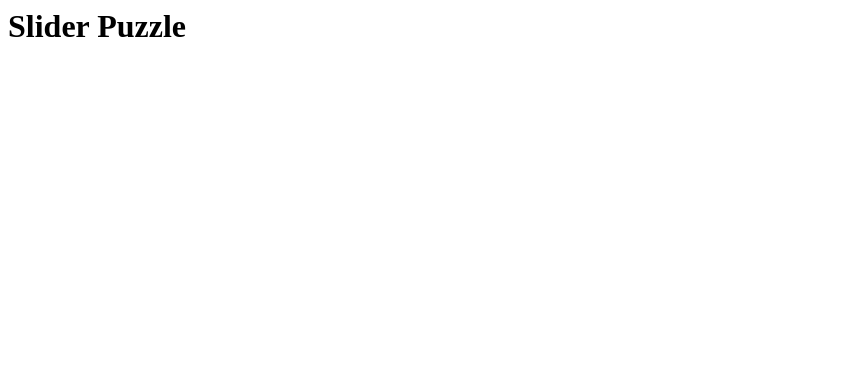
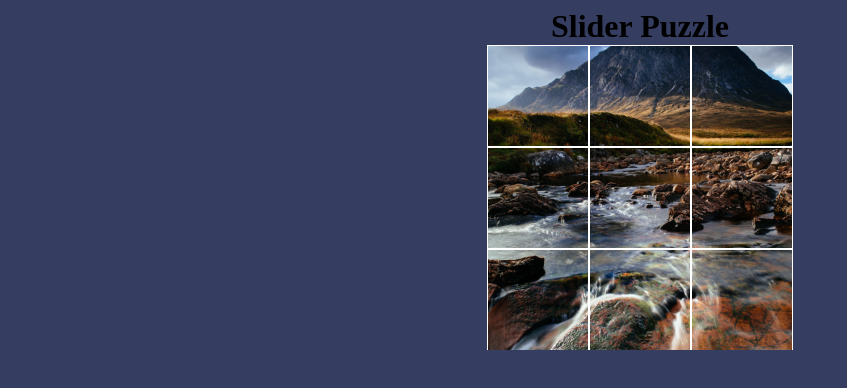
Before and after one commit to Alanleeb/slider_puzzle, a plain HTML site: page index.html in a window 1280 px wide. Shown: the whole page, without its empty margins (0-847 px from the left). Drawn offline with Linux system fonts and the light colour scheme.

Commit message:
game layout

```diff
--- a/index.html
+++ b/index.html
@@ -1,16 +1,41 @@
 <html>
-<head></head>
+<head>
+<link rel="Stylesheet" href="style.css"></link>
+</head>
 <body>
   <h1 class='header'>Slider Puzzle</header>
-  <div id="box1"><div>
-  <div id="box2"><div>
-  <div id="box3"><div>
-  <div id="box4"><div>
-  <div id="box5"><div>
-  <div id="box6"><div>
-  <div id="box7"><div>
-  <div id="box8"><div>
-  <div id="box9"><div>
-
+  <div class="game_container">
+    <div class="Boxes">
+        <div id="box1" class="boxOne">
+        <img id="firstBox" src="Images/image_part_001.jpg" alt="pic1">
+       </div>
+       <div id="box2" class="boxTwo">
+        <img src="Images/image_part_002.jpg" alt="pic2">
+       </div>
+       <div id="box3" class="boxThree" ondragover="allowDrop(event)
+        "ondrop="drop(event)">
+       <img src="Images/image_part_003.jpg" alt="pic3">
+       </div>
+       <div class="box4">
+        <img src="Images/image_part_004.jpg" alt="pic4">
+       </div>
+       <div class="box5">
+        <img src="Images/image_part_005.jpg" alt="pic5">
+      </div>
+      <div class="box6">
+        <img src="Images/image_part_006.jpg" alt="pic6">
+      </div>
+      <div class="box7">
+        <img src="Images/image_part_007.jpg" alt="pic7">
+      </div>
+      <div class="box8">
+        <img src="Images/image_part_008.jpg" alt="pic8">
+      </div>
+      <div class="box9">
+        <img src="Images/image_part_009.jpg" alt="pic9">
+      </div>
+    </div>
+  </div>
+<script src="script.js"></script>
 </body>
 </html>
--- a/script.js
+++ b/script.js
@@ -0,0 +1,24 @@
+function doFirst() {
+   box1 = document.getElementById('firstBox');
+   box1.addEventListener("dragstart", startDrag, false);
+   box1.addEventListener('dragend', endDrag, false);
+   box2 = document.getElementById('box2')
+   box2.addEventListener("dragenter", function(e) {e.preventDefault();},false)
+   box2.addEventListener("dragover", function(e) {e.preventDefault();},false)
+   box2.addEventListener("drop", dropped,false)
+   bax4 = document.getElementById('box4')
+}
+function endDrag(e) {
+  pic = e.target;
+  pic.style.visibility = 'hidden';
+}
+function startDrag(e) {
+  var box1Code = '<img class="firstBox" src="Images/image_part_001.jpg" alt="pic1">'
+  e.dataTransfer.setData('text', box1Code);
+}
+function dropped(e) {
+  e.preventDefault();
+  box2.innerHTML = e.dataTransfer.getData('text')
+}
+
+window.addEventListener("load", doFirst, false);
--- a/style.css
+++ b/style.css
@@ -0,0 +1,28 @@
+html {
+  background: rgb(53,61,97);
+}
+.header {
+  text-align: center;
+
+}
+.game_container {
+  display:flex;
+  justify-content: center;
+}
+
+.Boxes {
+  display:flex;
+  flex-wrap:wrap;
+  width: 306px;
+  height: 305px;
+  padding:0;
+  margin:0;
+  background: white;
+
+}
+
+img {
+  width: 100px;
+  height: 100px;
+  padding: 1px;
+}
```
Also changed, not shown: Images/image_part_001.jpg (added), Images/image_part_002.jpg (added), Images/image_part_003.jpg (added), Images/image_part_004.jpg (added), Images/image_part_005.jpg (added), Images/image_part_006.jpg (added), Images/image_part_007.jpg (added), Images/image_part_008.jpg (added), Images/image_part_009.jpg (added).
